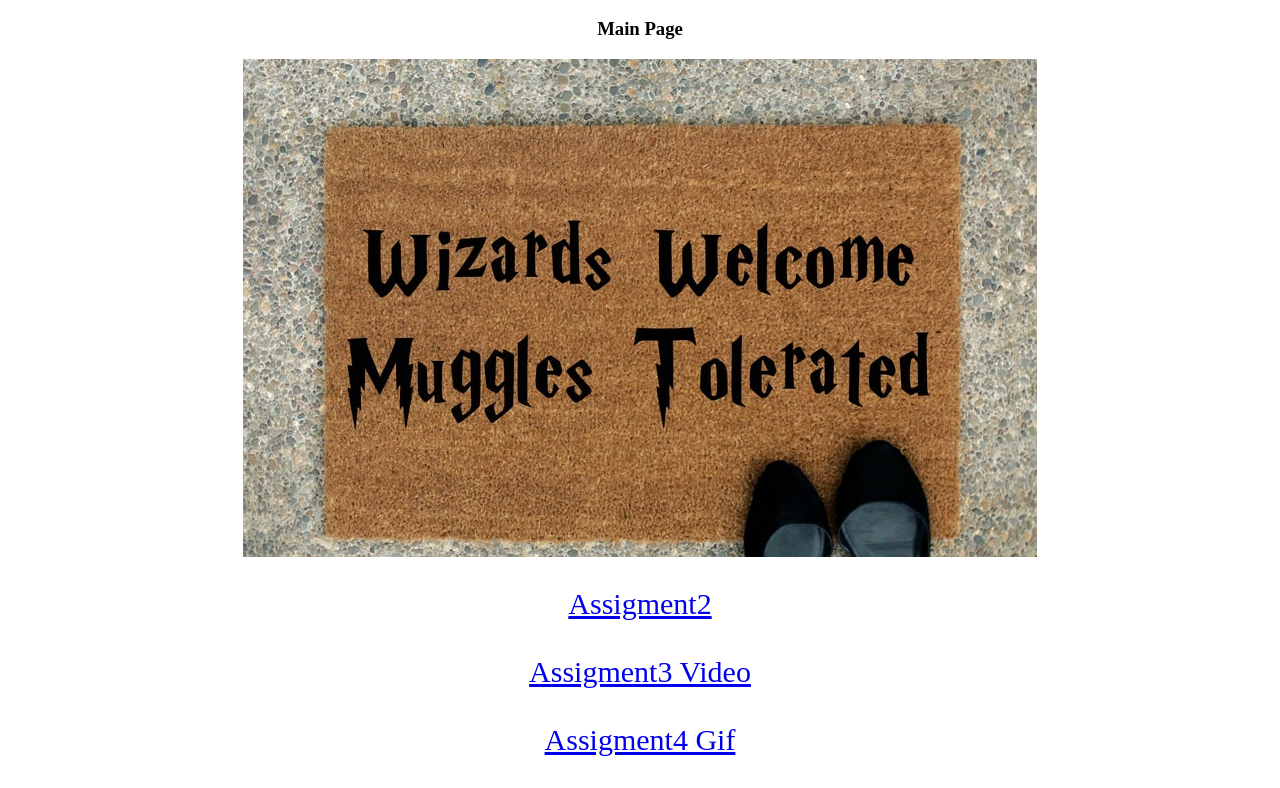
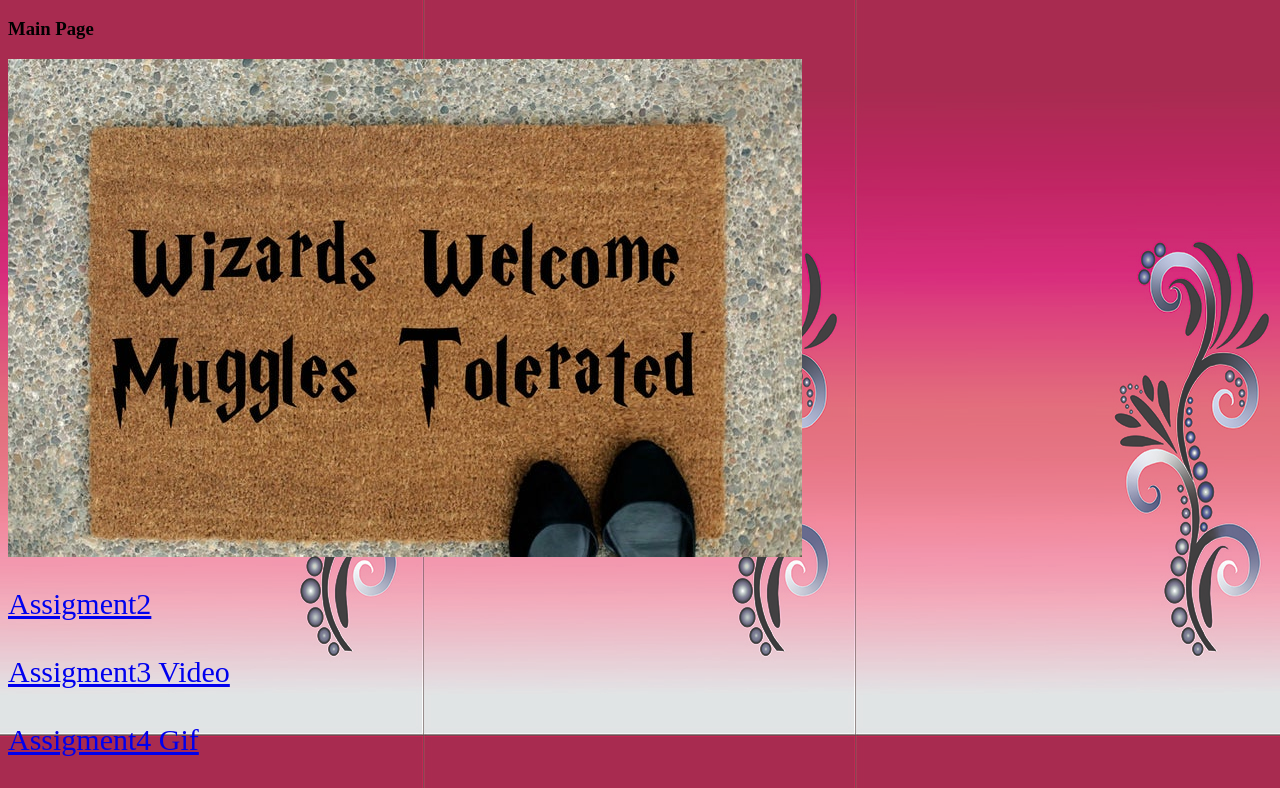
Before and after one commit to Lpgalenao/new-media-, a plain HTML site: page index.html in a window 1280 px wide. Shown: the part 187-975 px from the top of the page. Drawn offline with Linux system fonts and the light colour scheme.

Commit message:
Update index.html

```diff
--- a/index.html
+++ b/index.html
@@ -5,7 +5,11 @@
  h1 {font-size: 64px; color:blue}
  h2 {font-size: 40px; color:white}
  h3 {font-size: 45px: color:white}
- body {background-image:url('websiteBG.jpg')no-repeat center center fixed; text-align: center;}
+ body {
+       background-image:url('websiteBG.jpg');
+       background-repeat: no repeat;
+       background-position: center
+  }
 
 </style>
 </head>
```
